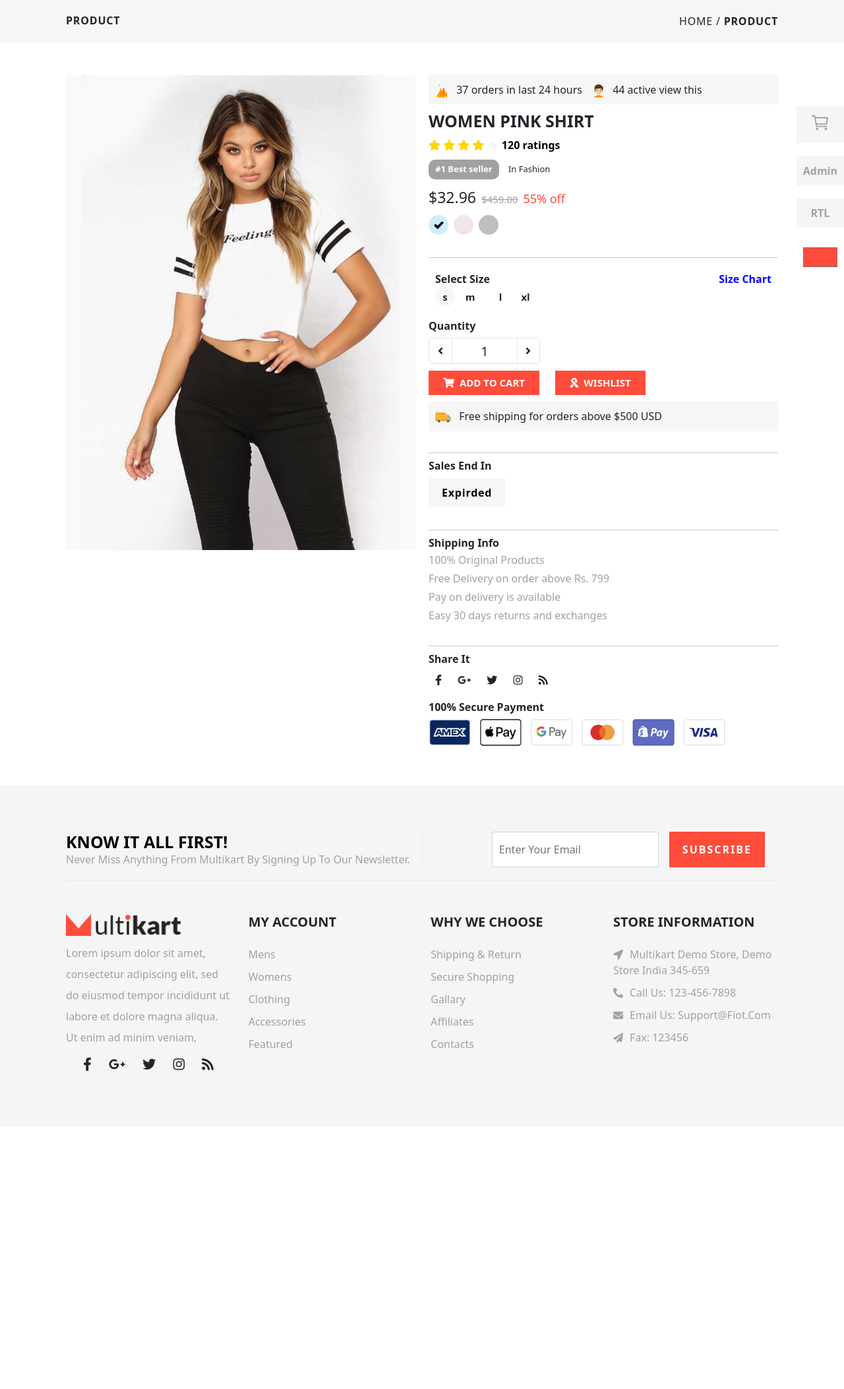
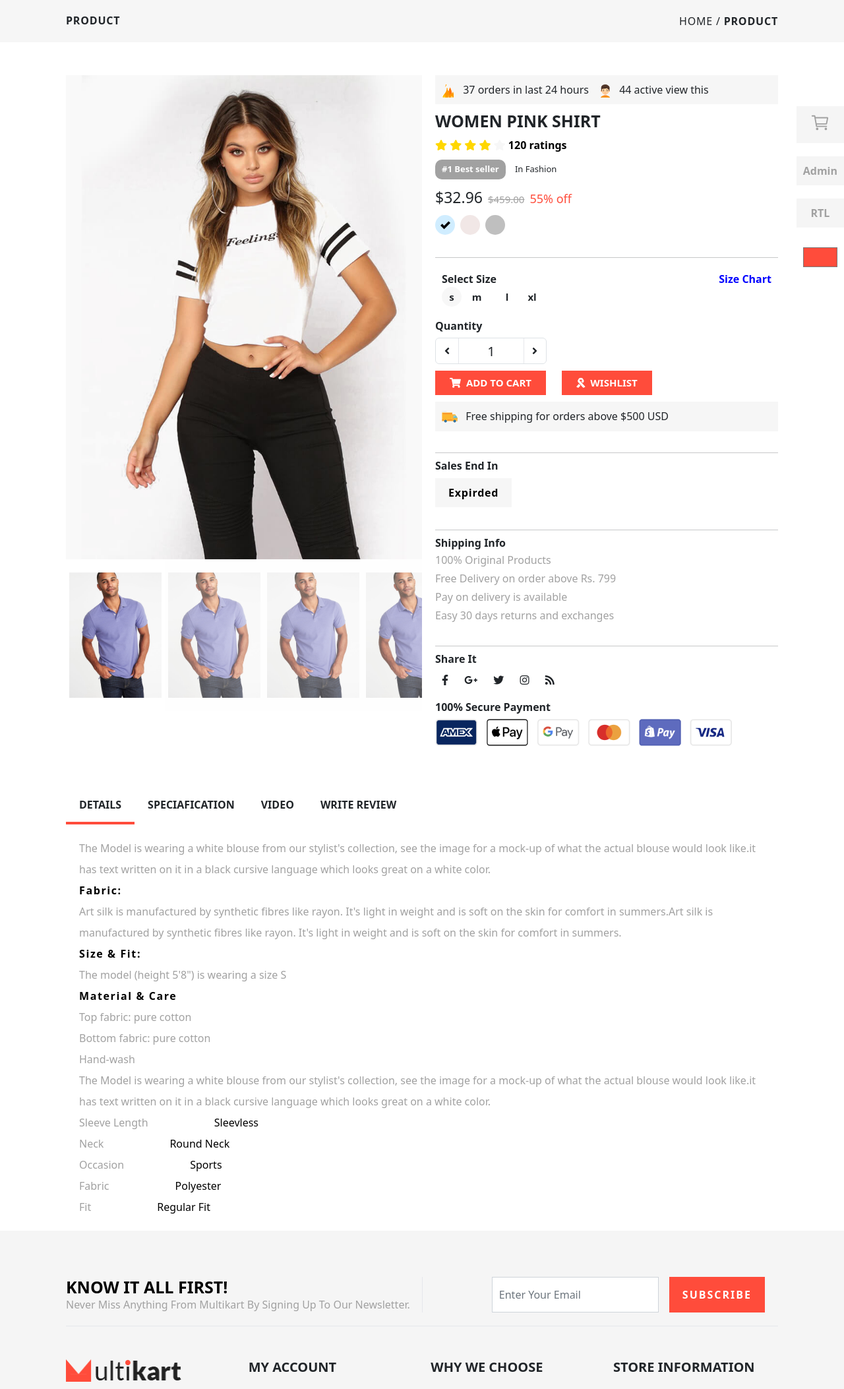
Before and after one commit to ChristopherJamesLeo/project-16-ecomin_shopping_site, a PHP site: page /product_page.html in a window 1280 px wide. Shown: the part 109-2215 px from the top of the page at 66% size. Before the commit the page ends 1733 px from the top, so only its background shows below. Run offline with PHP 8.4, Linux system fonts and the light colour scheme; some libraries are stand-ins or nearby versions.

Commit message:
addProductContentPara

```diff
--- a/css/style.css
+++ b/css/style.css
@@ -784,7 +784,30 @@ header {
     padding: 50px 100px;
 }
 .product-page-left-body,.product-page-right-body {
-    flex: 1;
+    width: 50%;
+}
+.product-page-left-bottom-show-img-main-container {
+    overflow: hidden;
+}
+.product-page-left-bottom-show-img-main-container {
+    overflow-x:initial;
+}
+.product-page-left-bottom-show-img-container .product-page-left-bottom-show-img{
+    width: 150px;
+    padding: 20px 5px;
+    position: relative;
+}
+.product-page-left-bottom-show-img-container .product-page-left-bottom-show-img::before{
+    content: "";
+    width: 100%;
+    height: 100%;
+    background-color: rgba(252, 252, 252, 0.288);
+    position: absolute;
+    left: 0;
+    top: 0;
+}
+.product-page-left-bottom-show-img-container .active.product-page-left-bottom-show-img::before{
+    background-color: transparent;
 }
 .product-page-right-top-container {
     background-color: var(--global-gray-secondary-color);
@@ -994,3 +1017,43 @@ header {
 .product-right-margin-adjust {
     margin: 10px 0px;
 }
+.product-content-body-container {
+    padding: 0px 100px;
+}
+.product-content-body-container .product-content-title-container .product-content-titles {
+    padding: 20px;
+    /* background-color: var(--global-text-secondary-color); */
+    position: relative;
+}
+.product-content-body-container .product-content-title-container .active.product-content-titles::before {
+    content: "";
+    width: 100%;
+    height: 4px;
+    background-color: var(--global-color);
+    position: absolute;
+    left: 0;
+    bottom: 0;
+}
+.product-content-body-container .prduct-content-container {
+    padding: 20px;
+}
+.prduct-content-container .product-detail-content-container p,.product-specific-content-container p,.product-specific-content-container span {
+    font-size: 16px;
+    line-height: 2;
+    font-weight: 500;
+    color: var(--global-text-secondary-color);
+}
+.prduct-content-container .product-detail-content-container span {
+    font-size: 16px;
+    line-height: 2;
+    color: var(--global-text-color-black);
+}
+.product-specific-content-container span{
+    display: block;
+}
+.product-specific-content-container span span{
+    display: inline-block;
+    padding-left: 100px;
+    font-weight: 400;
+    color: var(--global-text-color-black);
+}
--- a/product_page.html
+++ b/product_page.html
@@ -140,6 +140,49 @@
                         <img src="./assets/img/2.jpg" class="w-full h-full" alt="2">
                     </div>
                 </div>
+                <div class="product-page-left-bottom-show-img-main-container w-full">
+                    <div class="product-page-left-bottom-show-img-container flex">
+                        <div class="active product-page-left-bottom-show-img">
+                            <img src="./assets/img/27.jpg" class="w-full" alt="27">
+                        </div>
+                        <div class="product-page-left-bottom-show-img">
+                            <img src="./assets/img/27.jpg" class="w-full" alt="27">
+                        </div>
+                        <div class="product-page-left-bottom-show-img">
+                            <img src="./assets/img/27.jpg" class="w-full" alt="27">
+                        </div>
+                        <div class="product-page-left-bottom-show-img">
+                            <img src="./assets/img/27.jpg" class="w-full" alt="27">
+                        </div>
+                        <div class="product-page-left-bottom-show-img">
+                            <img src="./assets/img/27.jpg" class="w-full" alt="27">
+                        </div>
+                        <div class="product-page-left-bottom-show-img">
+                            <img src="./assets/img/27.jpg" class="w-full" alt="27">
+                        </div>
+                        <div class="product-page-left-bottom-show-img">
+                            <img src="./assets/img/27.jpg" class="w-full" alt="27">
+                        </div>
+                    </div>
+                </div>
+                <script>
+                    let getproductPageLeftBottomShowImgContainer = document.querySelector(".product-page-left-bottom-show-img-container");
+                    let getproductPageLeftBottomShowImg= document.querySelector(".product-page-left-bottom-show-img");
+                    let getproductPageLeftBottomShowImgs = document.querySelectorAll(".product-page-left-bottom-show-img");
+
+                    getproductPageLeftBottomShowImgContainer.style.width = `${getproductPageLeftBottomShowImg.offsetWidth * getproductPageLeftBottomShowImgs.length + 1000}px`;
+                    console.log(getproductPageLeftBottomShowImgContainer.offsetWidth);
+
+                    function productLeftActive (){
+                        getproductPageLeftBottomShowImgs.forEach((items)=>{
+                            items.classList.remove("active");
+                        })
+                        this.classList.add("active")
+                    }
+                    getproductPageLeftBottomShowImgs.forEach((items)=>{
+                        items.addEventListener("click",productLeftActive)
+                    })
+                </script>
             </div>
             <div class="product-page-right-body">
                 <div class="product-page-right-top-container flex justify-start mb-2">
@@ -332,6 +375,70 @@
                 </div>
             </div>
         </div>
+        <div class="product-content-main-body-container">
+            <div class="product-content-body-container">
+                <div class="product-content-title-container flex justify-start">
+                    <div id="product-details" class="active product-content-titles cursor-pointer" show-detai-list-idx = "0">
+                        <h1 class="uppercase font-semibold">DETAILS</h1>
+                    </div>
+                    <div id="product-speciafic" class="product-content-titles cursor-pointer" show-detai-list-idx = "0">
+                        <h1 class="uppercase font-semibold">Speciafication</h1>
+                    </div>
+                    <div id="product-video" class="product-content-titles cursor-pointer" show-detai-list-idx = "0">
+                        <h1 class="uppercase font-semibold">Video</h1>
+                    </div>
+                    <div id="product-review" class="product-content-titles cursor-pointer" show-detai-list-idx = "0">
+                        <h1 class="uppercase font-semibold">Write Review</h1>
+                    </div>
+                    <hr>
+
+                    <script>
+                        let getproductContentTitles = document.querySelectorAll(".product-content-titles");
+                        function getProductContentTitleActive (){
+                            getproductContentTitles.forEach((items)=>{
+                                items.classList.remove("active");
+                            })
+                            this.classList.add("active");
+                        }
+                        getproductContentTitles.forEach(function(getproductContentTitle){
+                            getproductContentTitle.addEventListener("click",getProductContentTitleActive)
+                        })
+                        function showProductContent(idx){
+
+                        }
+                    </script>
+                </div>
+                <div class="prduct-content-container">
+                    <div class="product-each-content-container product-detail-content-container">
+                        <p>The Model is wearing a white blouse from our stylist's collection, see the image for a mock-up of what the actual blouse would look like.it has text written on it in a black cursive language which looks great on a white color.</p>
+                        <span class="font-semibold tracking-widest">Fabric:</span>
+                        <p>
+                            Art silk is manufactured by synthetic fibres like rayon. It's light in weight and is soft on the skin for comfort in summers.Art silk is manufactured by synthetic fibres like rayon. It's light in weight and is soft on the skin for comfort in summers.
+                        </p>
+                        <span class="font-semibold tracking-widest">Size & Fit:</span>
+                        <p>
+                            The model (height 5'8") is wearing a size S
+                        </p>
+                        <span class="font-semibold tracking-widest">Material & Care</span>
+                        <p>
+                            Top fabric: pure cotton <br>
+                            Bottom fabric: pure cotton <br>
+                            Hand-wash
+                        </p>
+                    </div>
+                    <div class="product-each-content-container product-specific-content-container">
+                        <p>
+                            The Model is wearing a white blouse from our stylist's collection, see the image for a mock-up of what the actual blouse would look like.it has text written on it in a black cursive language which looks great on a white color.
+                        </p>
+                        <span>Sleeve Length<span>Sleevless</span></span>
+                        <span>Neck<span>Round Neck</span></span>
+                        <span>Occasion<span>Sports</span></span>
+                        <span>Fabric<span>Polyester</span></span>
+                        <span>Fit<span>Regular Fit</span></span>
+                    </div>
+                </div>
+            </div>
+        </div>
     </div>
     <footer>
         <div class="footer-container">
```
